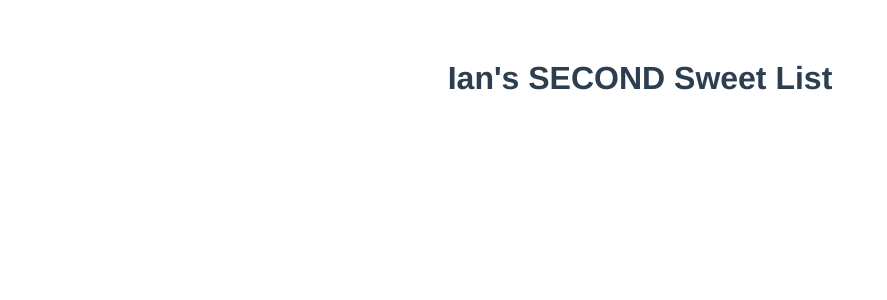
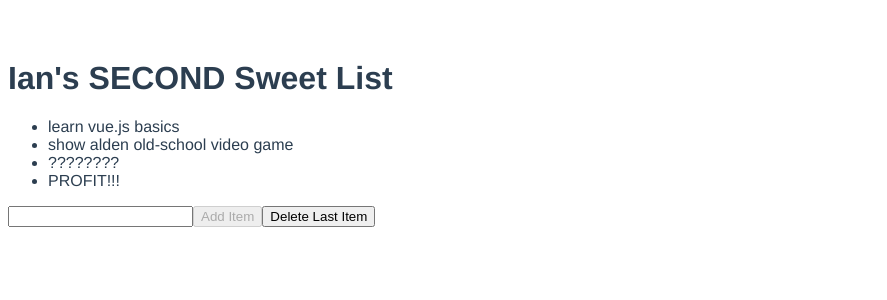
Before and after one commit to nastajus/vue-todo-app, a Vue app: page / in a window 1280 px wide. Shown: the top 300 px of the page, without its empty margins (0-887 px from the left). Built offline with nearby package versions, Linux system fonts and the light colour scheme.

Commit message:
various hand-picked changes

```diff
--- a/src/App.vue
+++ b/src/App.vue
@@ -27,7 +27,7 @@ export default {
   font-family: Avenir, Helvetica, Arial, sans-serif;
   -webkit-font-smoothing: antialiased;
   -moz-osx-font-smoothing: grayscale;
-  text-align: center;
+  /* text-align: center;  -- bullet fudges */
   color: #2c3e50;
   margin-top: 60px;
 }
--- a/src/components/TodoThing.vue
+++ b/src/components/TodoThing.vue
@@ -2,7 +2,25 @@
   <div class="todo-thing"> <!--formerly 'hello'-->
     <h1>{{ title }}</h1>
     <p>
+      <ul>
+        <!--we don't want item to be key for performance reasons. -->
+        <li v-for="(item, index) in items" :key="index">{{ item }}</li>
+      </ul>
     </p>
+    <input v-model="newItem" />
+
+    <!-- @ sign is for events ...-->
+    <!-- () is optional / unnecessary for no parameters -->
+    <!-- within vue ... not raw "button".. but augemented... instead it's bubbling up ... to  an emission event... (catching emission from component )-->
+
+
+    <button @click="addItem()" :disabled="!newItem" > Add Item </button>
+
+    <!-- ~~single component binding in vue2~~ -->
+    <!-- <button @click="deleteLast()" :disabled="!items.length"> Delete Last Item</button> -->
+
+    <!-- definitely not have () brackets... since it's exposed as a VALUE NOT A FUNCTION!! -->
+    <button @click="deleteLast()" :disabled="deleteLastDisabled"> Delete Last Item</button>
   </div>
 </template>
 
@@ -10,8 +28,50 @@
 export default {
   name: 'TodoThing',
   //what this component expects to receive from PARENT COMPONENTS...
+
+  //here in "props" we're `defining an interface`
   props: {
     title: String
+  },
+
+  //here in "data" we're ... just assigning data ...
+
+  // ~data~ is the "exception" that it "must" be a function...
+  data () {
+    return {
+      items: [
+        "learn vue.js basics",
+        "show alden old-school video game",
+        "????????",
+        "PROFIT!!!"
+      ],
+      newItem: ""   //"" good, String bad!! (( in prop section))
+    }
+  },
+
+  computed: {
+    //vue checks.........the body... for references... smartly
+    deleteLastDisabled () {
+      return !this.items.length
+    }
+  },
+
+  // most ~things~ are methods..
+  methods: {
+    //javascript And Vue convention: SPACE for Defining Function/Meth
+    addItem () {
+      //vue ~maybe~ deviates from ~normal~ javascript this...
+      //~~any keys we create in data() are made available in methods()~~
+
+      this.items.push(this.newItem)
+      this.newItem = ""
+      //vue3 changes... something... with proxies... here...
+    },
+
+    deleteLast () {
+      // if (this.items.length <= 0) return;  //obselete
+      this.items.splice(this.items.length-1)
+    }
   }
 }
 </script>
@@ -21,14 +81,6 @@ export default {
 h3 {
   margin: 40px 0 0;
 }
-ul {
-  list-style-type: none;
-  padding: 0;
-}
-li {
-  display: inline-block;
-  margin: 0 10px;
-}
 a {
   color: #42b983;
 }
```
